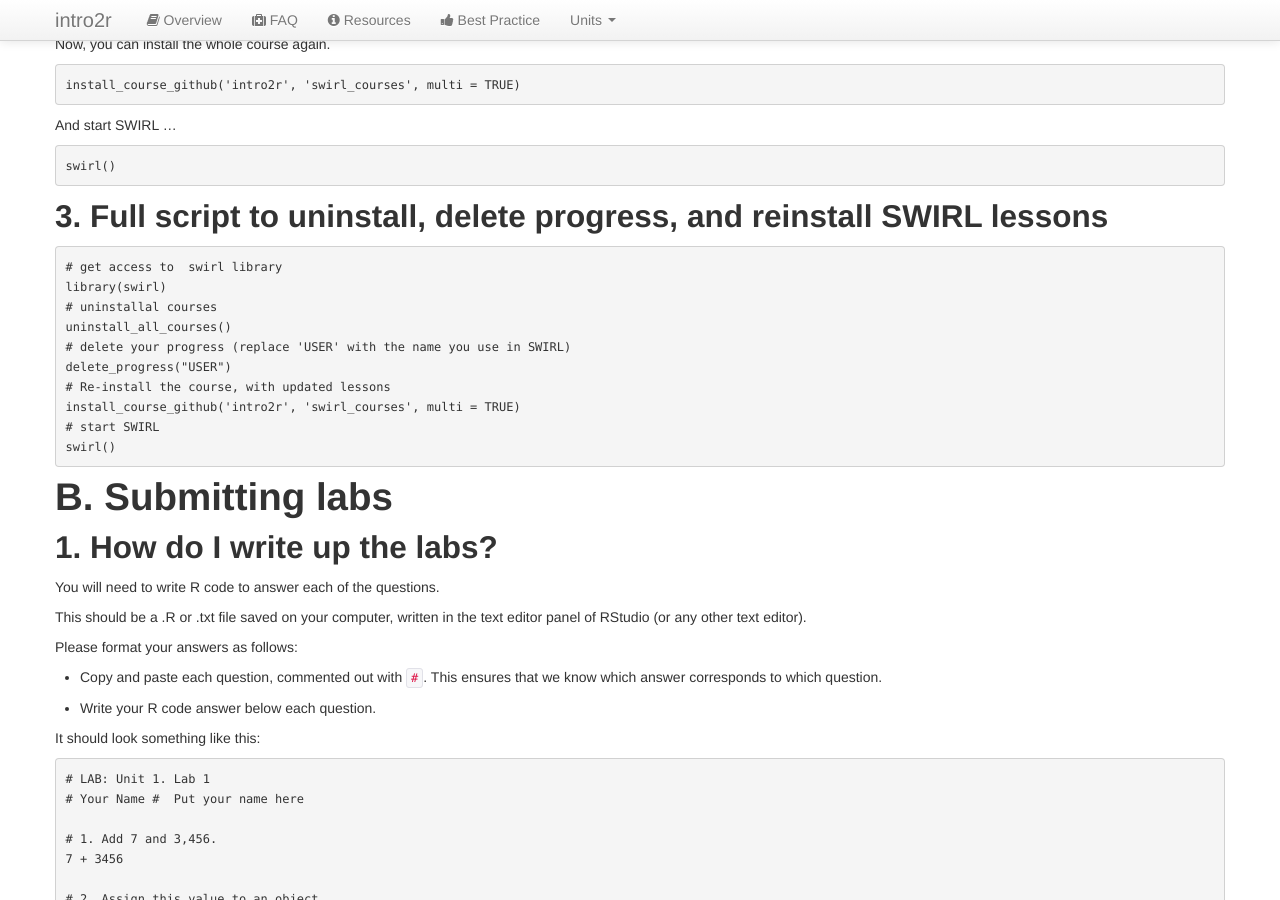
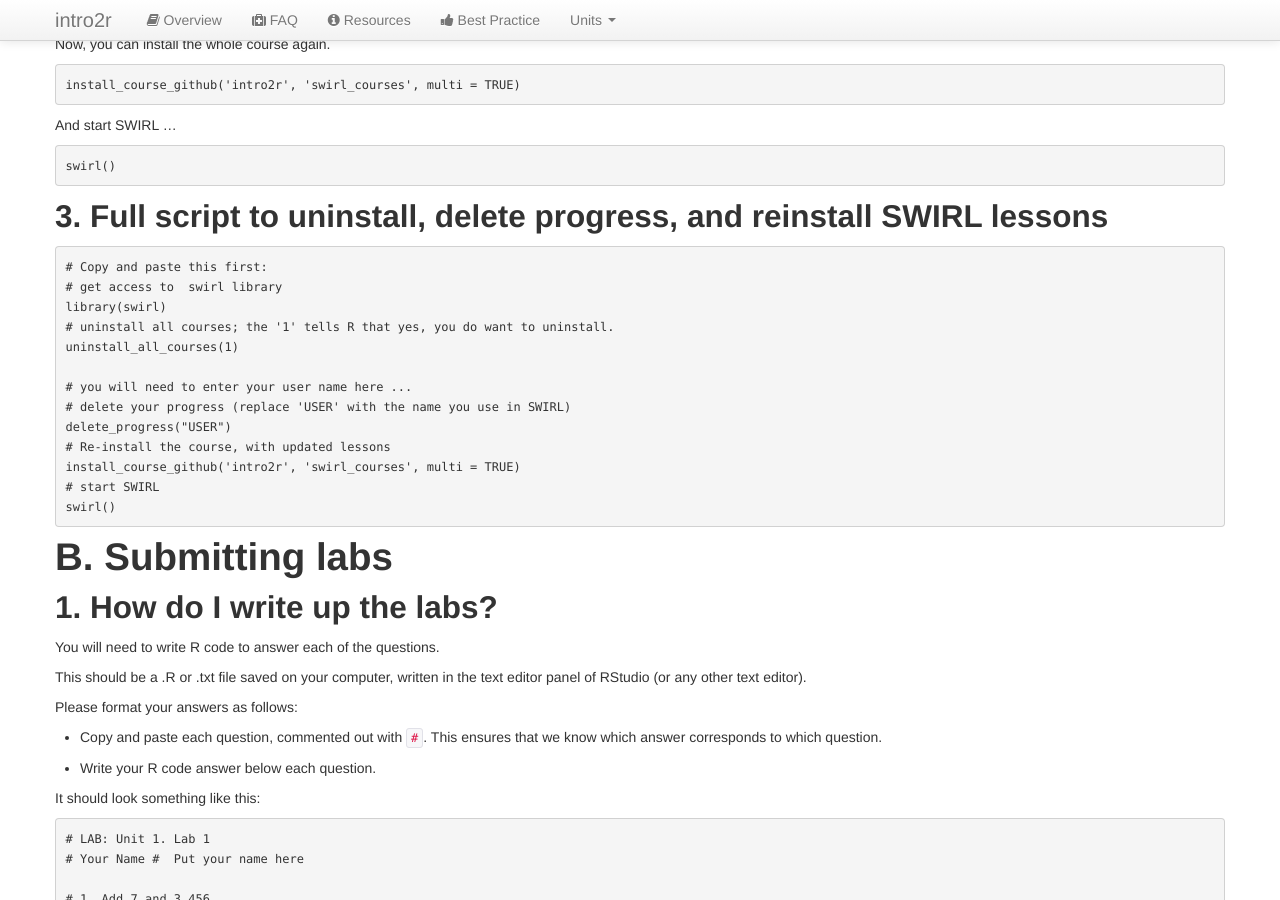
Before and after one commit to intro2r/intro2r, a Jekyll site: the page built from faq.md, in a window 1280 px wide and 900 px high, scrolled down 879 px. Built offline with Jekyll 4.4.1, drawn with Linux system fonts in a browser that asks for light colours.

Commit message:
Update faq.md

````diff
--- a/faq.md
+++ b/faq.md
@@ -72,10 +72,13 @@ swirl()
 ## 3. Full script to uninstall, delete progress, and reinstall SWIRL lessons
 
 ```{r
+# Copy and paste this first:
 # get access to  swirl library
 library(swirl)
-# uninstallal courses
-uninstall_all_courses()
+# uninstall all courses; the '1' tells R that yes, you do want to uninstall.
+uninstall_all_courses(1)
+
+# you will need to enter your user name here ...
 # delete your progress (replace 'USER' with the name you use in SWIRL)
 delete_progress("USER")
 # Re-install the course, with updated lessons
````
